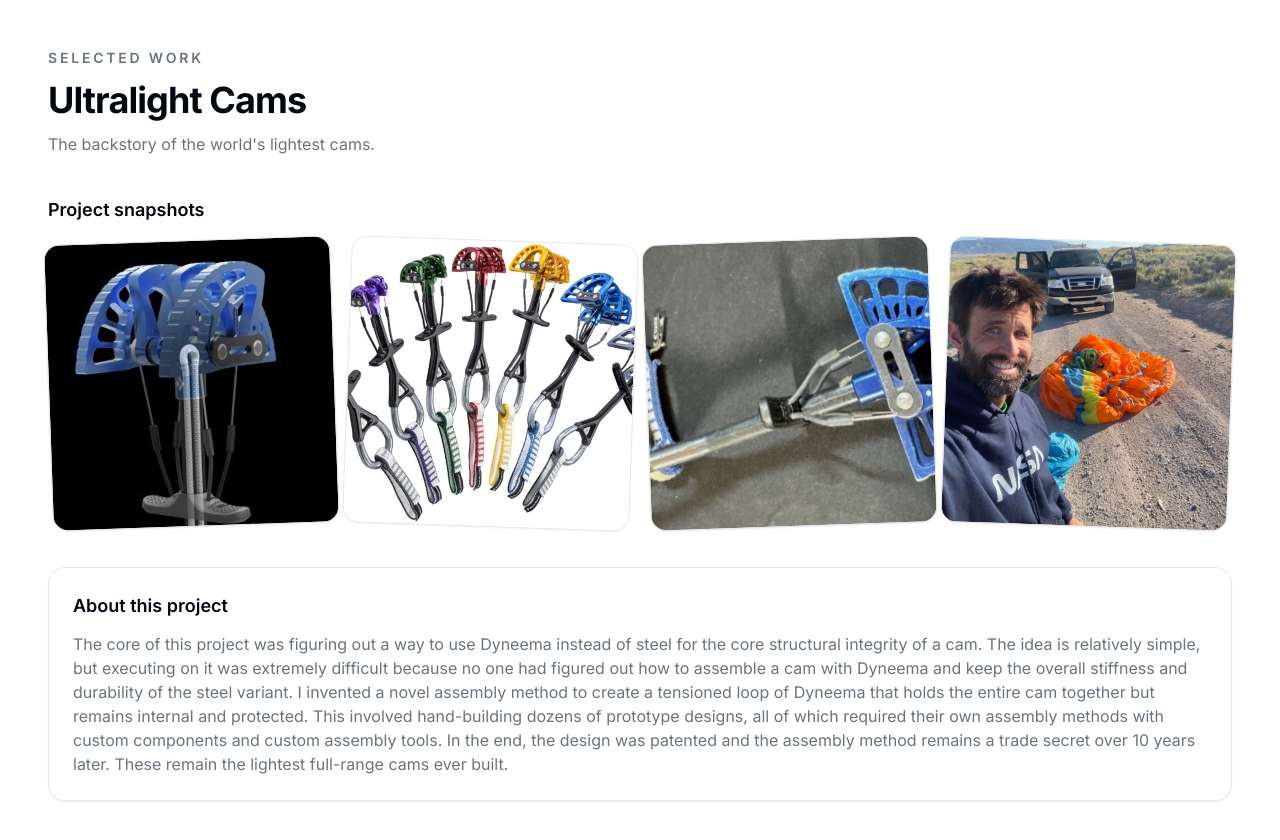
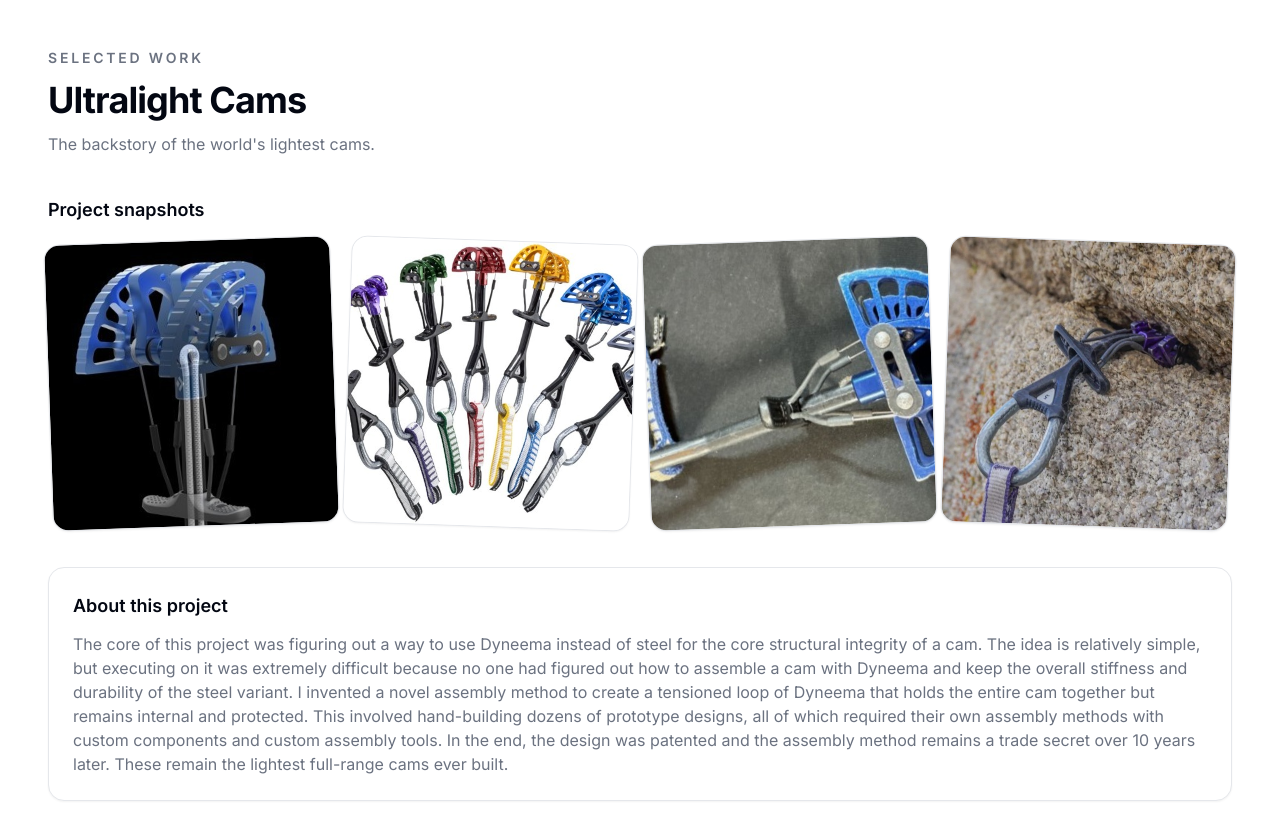
Before and after one commit to bakerjohnalex/resume, a Next.js app: page /projects/ultralight-cams in a window 1280 px wide. Shown: the top 840 px of the page. Built offline with nearby package versions, Linux system fonts and the light colour scheme.

Commit message:
Update image source for Ultralight Cams preview

```diff
--- a/src/app/projects/ultralight-cams/page.tsx
+++ b/src/app/projects/ultralight-cams/page.tsx
@@ -20,7 +20,7 @@ const projectImages = [
     alt: "Ultralight Cams preview image three",
   },
   {
-    src: "/me.jpg",
+    src: "/ulcam4.jpg",
     alt: "Ultralight Cams preview image four",
   },
 ];
```
